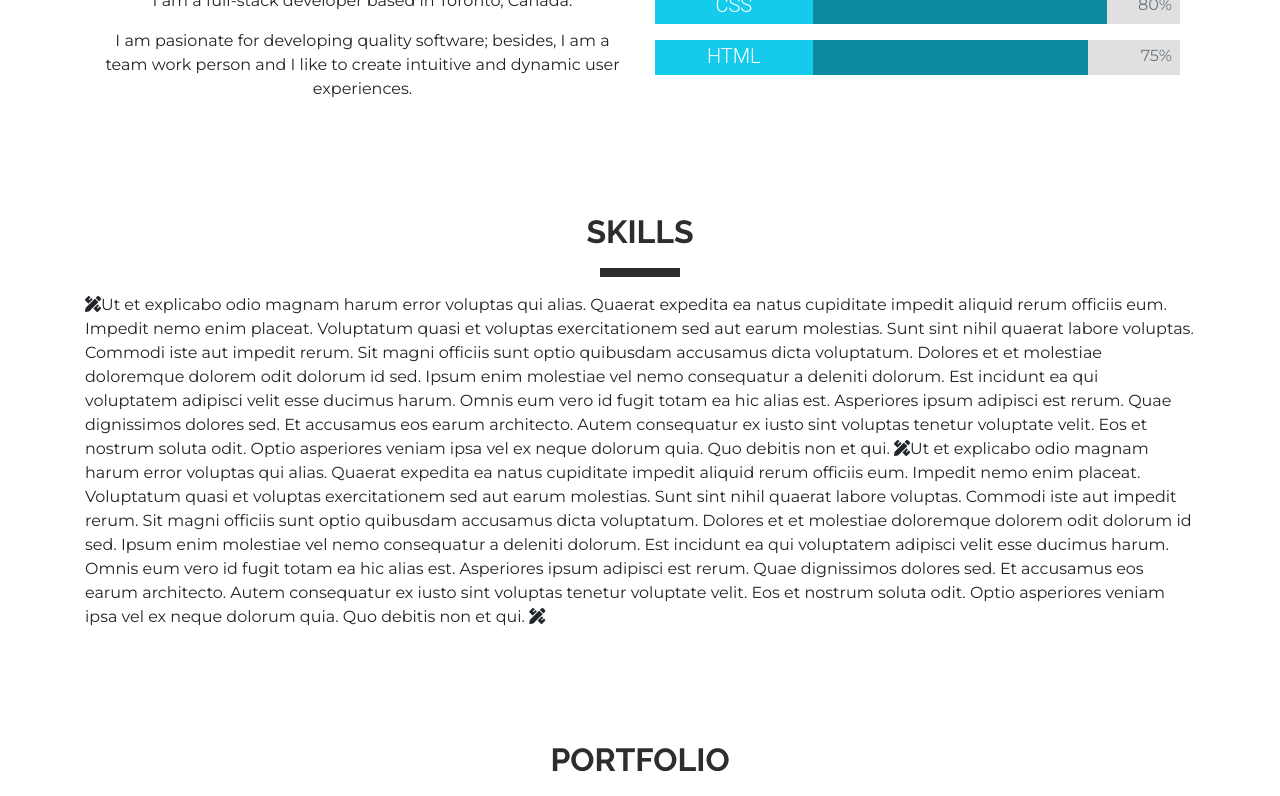
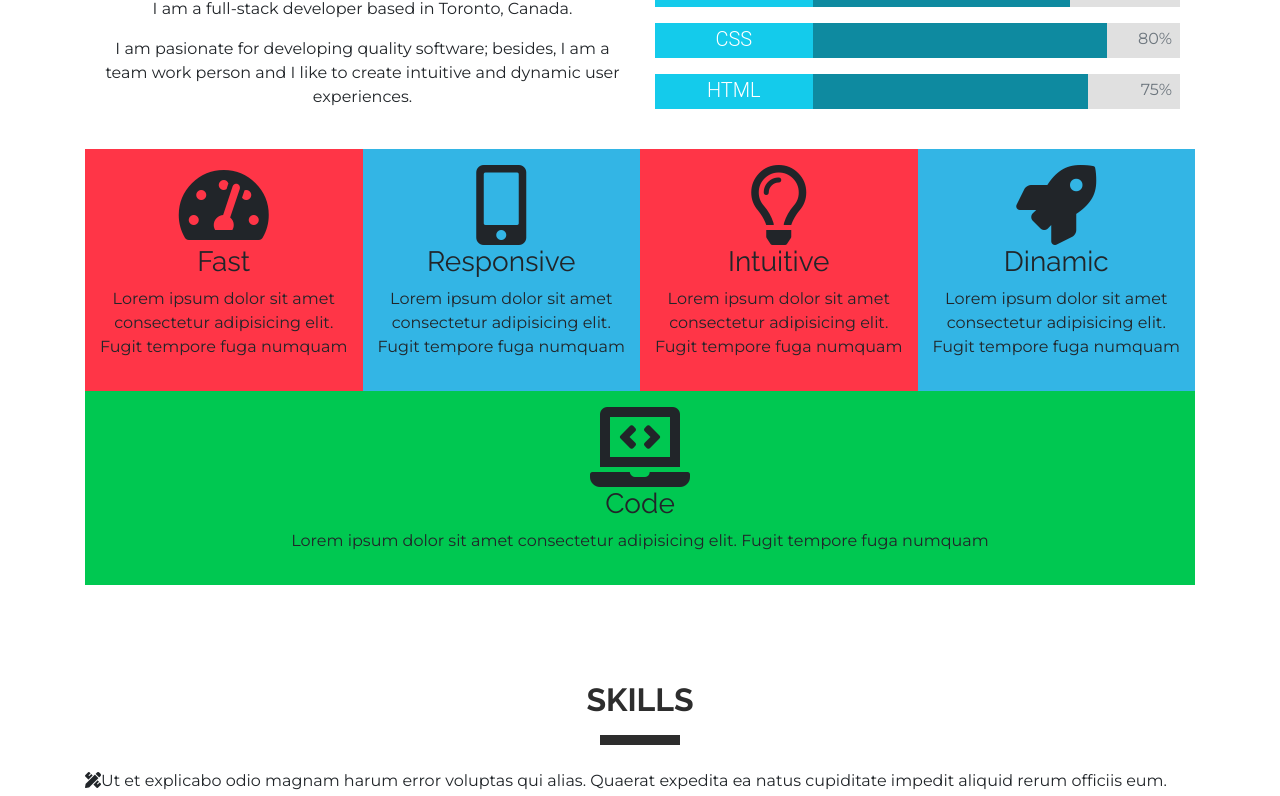
Before and after one commit to c-zab/v2, a Vue app: page / in a window 1280 px wide. Shown: the part 1480-2276 px from the top of the page. Built offline with nearby package versions, Linux system fonts and the light colour scheme.

Commit message:
Icons for About me section

```diff
--- a/src/assets/css/styles.css
+++ b/src/assets/css/styles.css
@@ -30,6 +30,11 @@ h2 {
   font-weight: 600;
 }
 
+h3 {
+  font-family: "Raleway", sans-serif;
+  font-weight: 400;
+}
+
 p {
   font-family: "Montserrat", sans-serif;
   font-weight: 400;
--- a/src/components/About.vue
+++ b/src/components/About.vue
@@ -3,7 +3,7 @@
     <Title title="ABOUT"/>
     <div class="container">
       <div class="row text-center align-self-center">
-        <div class="col-sm">
+        <div class="col-md">
           <img class="me-picture" src="../assets/images/me.jpg" align="center" alt="image">
           <h2>Who I am?</h2>
           <p>
@@ -15,10 +15,11 @@
             <strong>team work person</strong> and I like to create intuitive and dynamic user experiences.
           </p>
         </div>
-        <div class="col-sm align-self-center">
+        <div class="col-md align-self-center">
           <Language name="Python" percentage="70"/>
           <Language name="PHP" percentage="70"/>
           <Language name="C#" percentage="60"/>
+          <Language name="Typescript" percentage="65"/>
           <Language name="Java" percentage="65"/>
           <Language name="VueJS" percentage="70"/>
           <Language name="React" percentage="55"/>
@@ -26,6 +27,35 @@
           <Language name="JS" percentage="70"/>
           <Language name="CSS" percentage="80"/>
           <Language name="HTML" percentage="75"/>
+        </div>
+      </div>
+    </div>
+    <div class="container pt-4">
+      <div class="row text-center">
+        <div class="col-md-6 col-lg bg-danger py-3">
+          <i class="fas fa-tachometer-alt fa-5x"></i>
+          <h3>Fast</h3>
+          <p>Lorem ipsum dolor sit amet consectetur adipisicing elit. Fugit tempore fuga numquam</p>
+        </div>
+        <div class="col-md-6 col-lg bg-info py-3">
+          <i class="fas fa-mobile-alt fa-5x"></i>
+          <h3>Responsive</h3>
+          <p>Lorem ipsum dolor sit amet consectetur adipisicing elit. Fugit tempore fuga numquam</p>
+        </div>
+        <div class="col-md col-lg bg-danger py-3">
+          <i class="far fa-lightbulb fa-5x"></i>
+          <h3>Intuitive</h3>
+          <p>Lorem ipsum dolor sit amet consectetur adipisicing elit. Fugit tempore fuga numquam</p>
+        </div>
+        <div class="col-md col-lg bg-info py-3">
+          <i class="fas fa-rocket fa-5x"></i>
+          <h3>Dinamic</h3>
+          <p>Lorem ipsum dolor sit amet consectetur adipisicing elit. Fugit tempore fuga numquam</p>
+        </div>
+        <div class="col-md-12 col-lg-12 bg-success py-3">
+          <i class="fas fa-laptop-code fa-5x"></i>
+          <h3>Code</h3>
+          <p>Lorem ipsum dolor sit amet consectetur adipisicing elit. Fugit tempore fuga numquam</p>
         </div>
       </div>
     </div>
@@ -46,7 +76,6 @@ export default {
 </script>
 
 <style scoped>
-/* @media (min-width: 768px) { */
 img.me-picture {
   width: 70%;
   clip-path: polygon(
--- a/src/components/includes/Title.vue
+++ b/src/components/includes/Title.vue
@@ -1,5 +1,5 @@
 <template>
-  <div class="title-sec pb-3">
+  <div class="title-sec pb-4">
     <div class="row justify-content-center">
       <h2 v-bind:id="title | idName" class="sec-title col-auto">{{ title }}</h2>
     </div>
```
